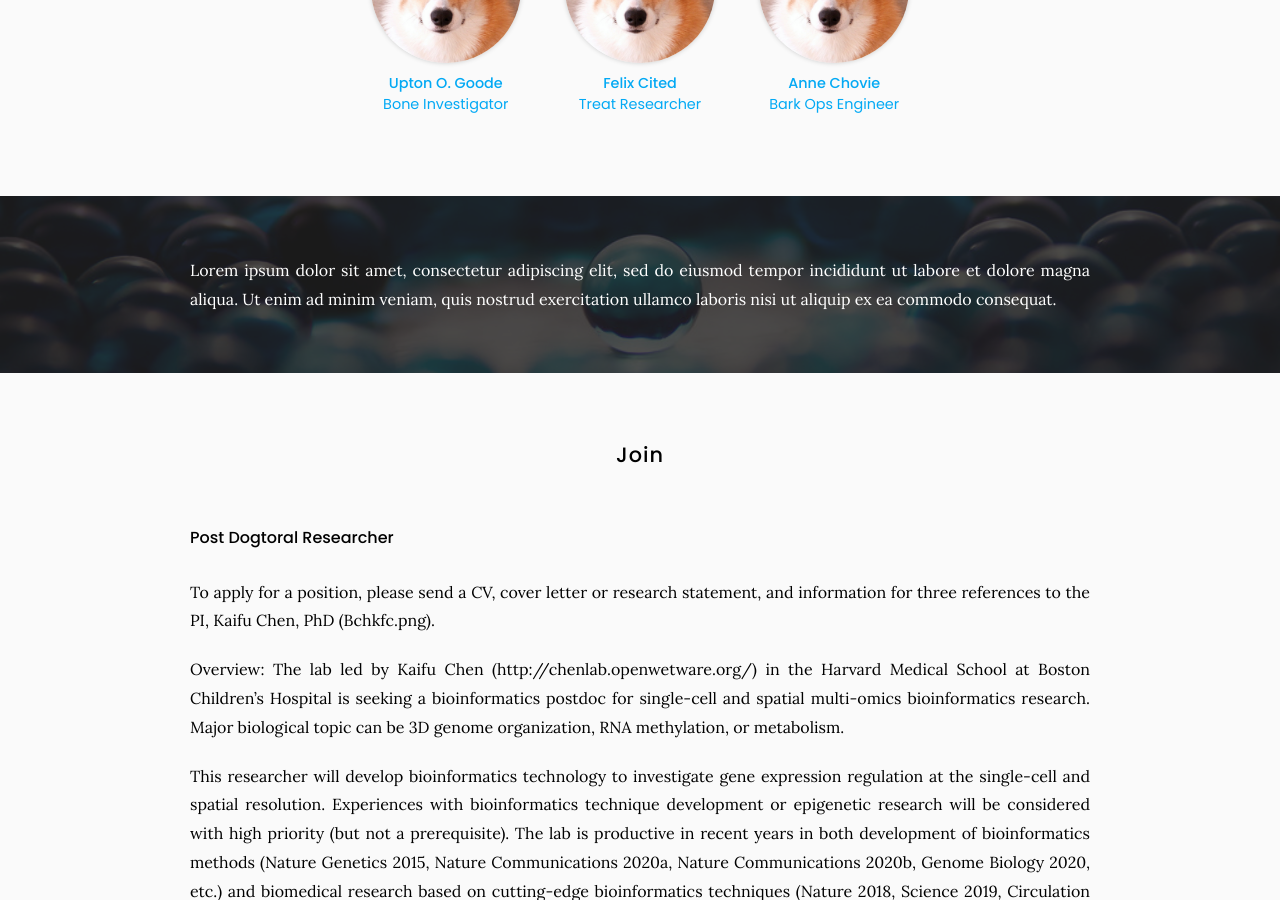
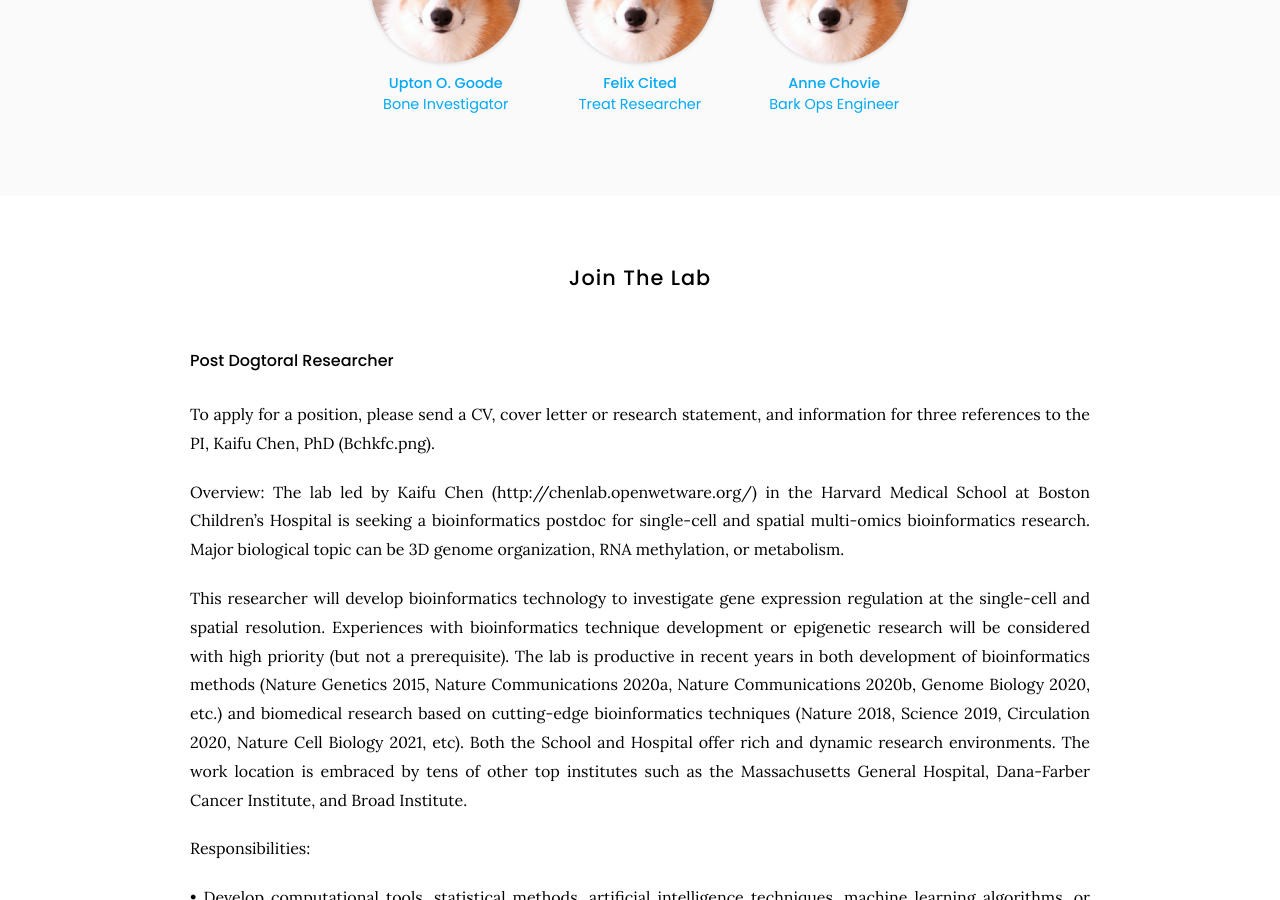
Before and after one commit to kaifuchenlab/kaifuchenlab.github.io, a Jekyll site: the page built from team/index.md, in a window 1280 px wide and 900 px high, scrolled down 513 px. Built offline with Jekyll 4.4.1, drawn with Linux system fonts in a browser that asks for light colours.

Commit message:
Update index.md

```diff
--- a/team/index.md
+++ b/team/index.md
@@ -31,14 +31,10 @@ Chen Lab members
 %}
 {:.center}
 
-{% include section.html background="images/banner.jpg" dark=true%}
-
-Lorem ipsum dolor sit amet, consectetur adipiscing elit, sed do eiusmod tempor incididunt ut labore et dolore magna aliqua.
-Ut enim ad minim veniam, quis nostrud exercitation ullamco laboris nisi ut aliquip ex ea commodo consequat.
 
 {% include section.html %}
 
-## Join
+## Join The Lab
 
 #### Post Dogtoral Researcher
 
```
